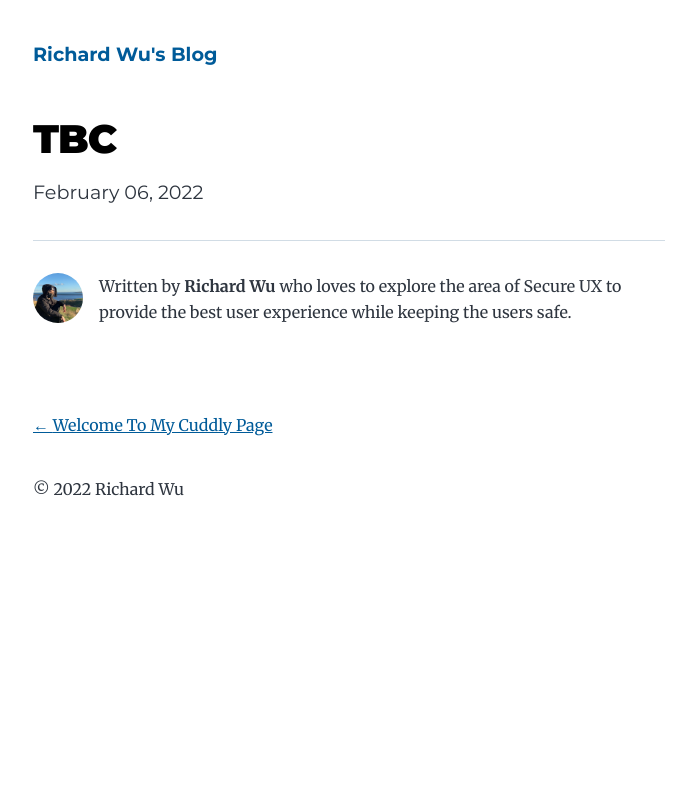
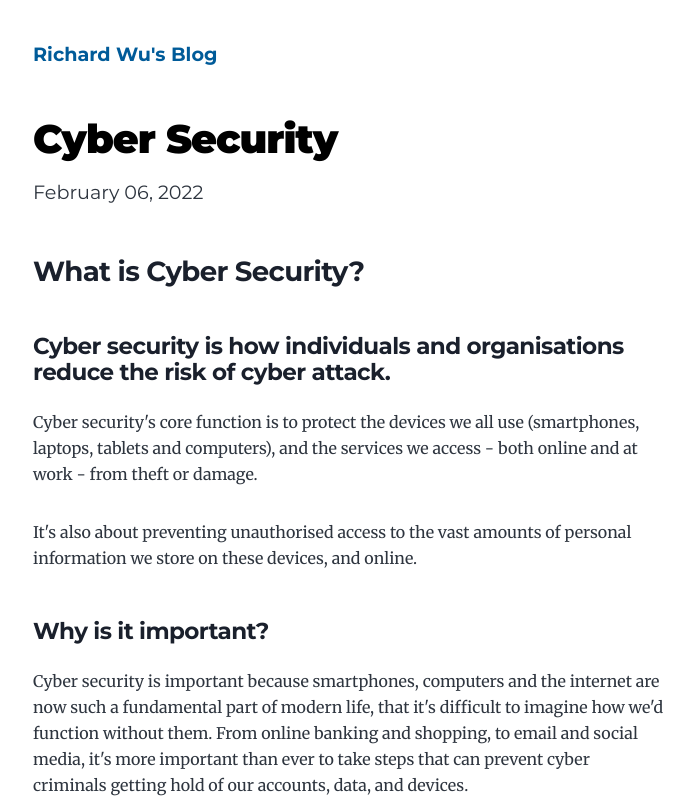
Before and after one commit to RichardWu520/My-Blog, a Gatsby site: page /my-second-post/ in a window 1280 px wide. Shown: the top 802 px of the page, without its empty margins (291-987 px from the left). Built offline with nearby package versions, Linux system fonts and the light colour scheme; Gatsby itself is replaced by a stand-in of ours.

Commit message:
4th commit

```diff
--- a/content/blog/my-second-post/index.md
+++ b/content/blog/my-second-post/index.md
@@ -1,13 +1,16 @@
 ---
-title: TBC
+title: Cyber Security
 date: "2022-02-06T23:46:37.121Z"
+description: "What is cyber security and how it is important to everyone"
 ---
-<!--
-Wow! I love blogging so much already.
 
-Did you know that "despite its name, salted duck eggs can also be made from
-chicken eggs, though the taste and texture will be somewhat different, and the
-egg yolk will be less rich."?
-([Wikipedia Link](https://en.wikipedia.org/wiki/Salted_duck_egg))
+### What is Cyber Security?
 
-Yeah, I didn't either. -->
+#### Cyber security is how individuals and organisations reduce the risk of cyber attack.
+
+Cyber security's core function is to protect the devices we all use (smartphones, laptops, tablets and computers), and the services we access - both online and at work - from theft or damage.
+
+It's also about preventing unauthorised access to the vast amounts of personal information we store on these devices, and online.
+
+#### Why is it important?
+Cyber security is important because smartphones, computers and the internet are now such a fundamental part of modern life, that it's difficult to imagine how we'd function without them. From online banking and shopping, to email and social media, it's more important than ever to take steps that can prevent cyber criminals getting hold of our accounts, data, and devices.
```
